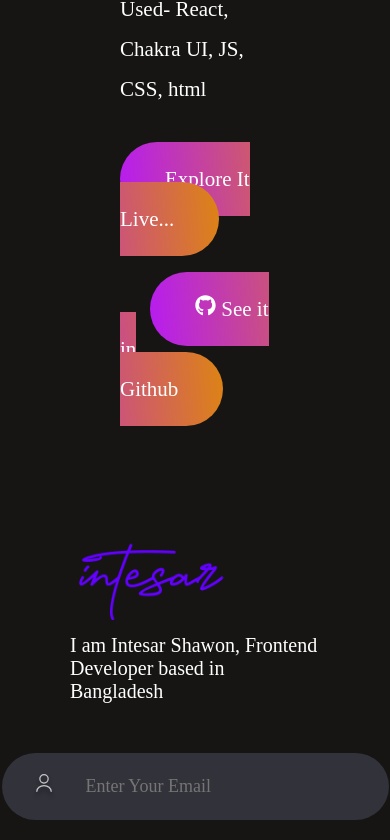
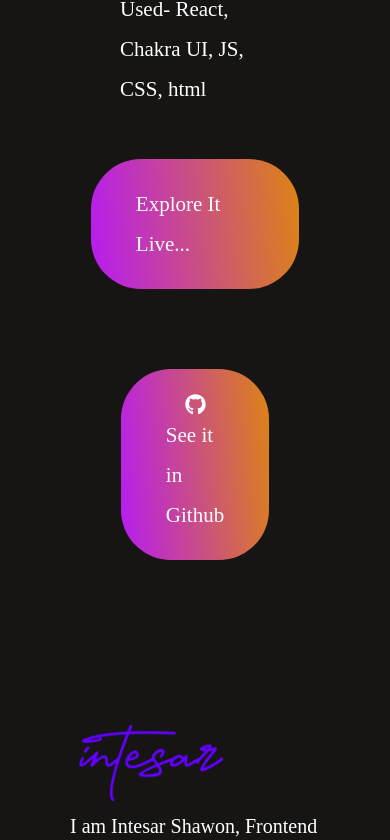
Before and after one commit to INTESARSHAWON/Portfolio, a React (Vite) app: page /detail/1 in a window 390 px wide. Shown: the part 3516-4356 px from the top of the page. Built offline with nearby package versions, Linux system fonts and the light colour scheme.

Commit message:
fix project details responsive

```diff
--- a/src/Components/Footer/Footer.css
+++ b/src/Components/Footer/Footer.css
@@ -93,4 +93,8 @@
         display: flex;
         flex-direction: column;
     }
+
+    .footer-email-input{
+        padding: 15px 25px;
+    }
 }
--- a/src/Components/ProjectDetail/projectDetail.css
+++ b/src/Components/ProjectDetail/projectDetail.css
@@ -69,9 +69,13 @@
     }
 
     .myworkImage{
-        display: grid;
-        grid-template-columns: auto;
+        display: flex;
+        flex-direction: column;
         gap: 30px;
+    }
+
+    .myworkFeatures{
+        display: flex;
     }
 
     .project-details-bottom{
@@ -80,4 +84,18 @@
         align-items: center;
     }
 
+    .livelink{
+        display: flex;
+        flex-direction: column;
+        align-items: center;
+        justify-content: center;
+    }
+
+    .gitlink{
+        display: flex;
+        flex-direction: column;
+        align-items: center;
+        justify-content: center;
+    }
+
 }
```
